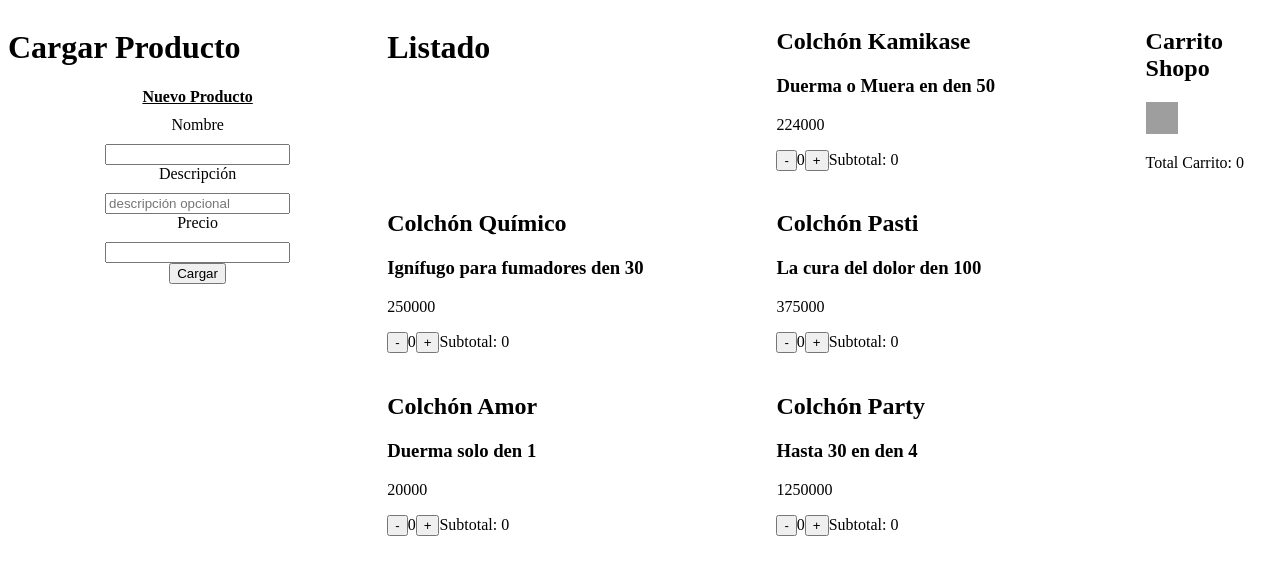
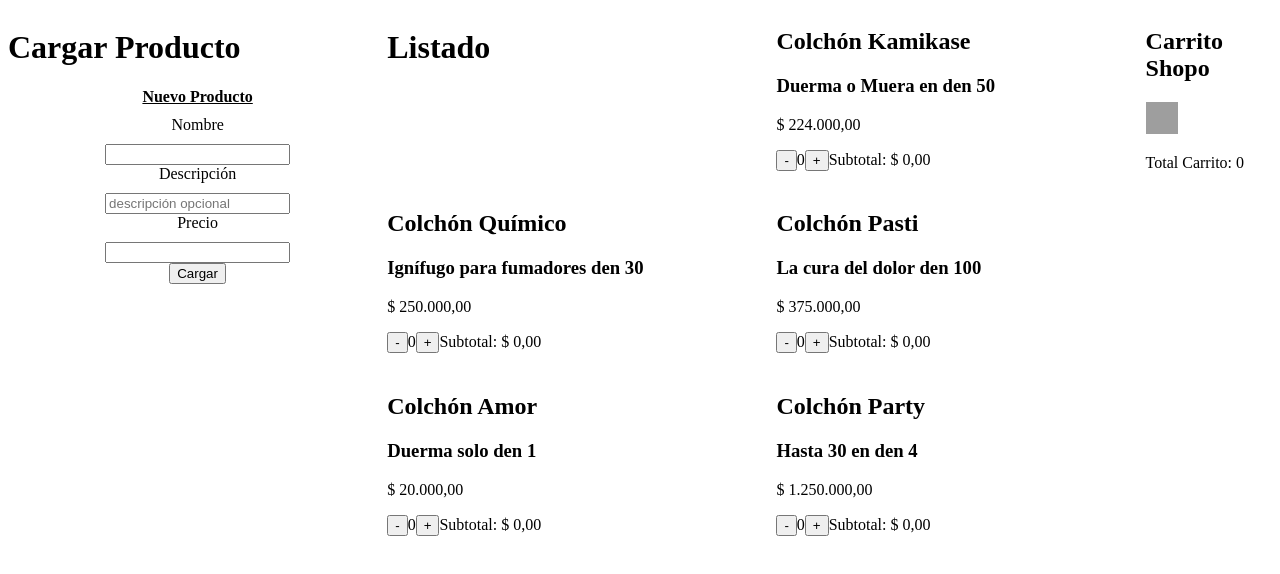
Before and after one commit to LucasEscribe/CarritoShopa, a React (Vite) app in the folder carritoShopa/: page / in a window 1280 px wide. Shown: the top 574 px of the page. Built offline with nearby package versions, Linux system fonts and the light colour scheme; grey boxes are pictures that could not be loaded.

Commit message:
formattedPrice y formattedSubtotal para mostrar precio con punto de mil y dos decimales

```diff
--- a/carritoShopa/src/app/components/Product/Product.tsx
+++ b/carritoShopa/src/app/components/Product/Product.tsx
@@ -1,5 +1,4 @@
 import styles from "./product.module.css";
-
 import { useState } from "react";
 
 type ProductProps = {
@@ -11,33 +10,49 @@ type ProductProps = {
   removeItem: (subtotal: number) => void;
 };
 
+let supertotal = 0;
+
 function Product(props: ProductProps) {
   const [quantity, setQuantity] = useState(0);
 
   const handleAddUnit = () => {
     setQuantity((quantity) => quantity + 1);
-    const subtotal = quantity * props.price;
+    const subtotal = (quantity + 1) * props.price;
     props.updateTotal(subtotal);
   };
 
   const handleRemoveUnit = () => {
     if (quantity > 0) {
       setQuantity((quantity) => quantity - 1);
-      const subtotal = props.price;
+      const subtotal = (quantity - 1) * props.price;
       props.removeItem(subtotal);
     }
   };
+
+  const formattedPrice = props.price.toLocaleString("es-AR", {
+    style: "currency",
+    currency: "ARS",
+    minimumFractionDigits: 2,
+  });
+
+  const subtotal = quantity * props.price;
+  supertotal = supertotal + subtotal;
+  const formattedSubtotal = subtotal.toLocaleString("es-AR", {
+    style: "currency",
+    currency: "ARS",
+    minimumFractionDigits: 2,
+  });
 
   return (
     <div className={styles.product_container}>
       <h2>{props.name}</h2>
       <h3>{props.description}</h3>
-      <p>{props.price}</p>
+      <p>{formattedPrice}</p>
       <div>
         <button onClick={handleRemoveUnit}>-</button>
         <span>{quantity}</span>
         <button onClick={handleAddUnit}>+</button>
-        <span>Subtotal: {quantity * props.price}</span>
+        <span>Subtotal: {formattedSubtotal}</span>
       </div>
     </div>
   );
--- a/carritoShopa/src/app/screens/Home/index.tsx
+++ b/carritoShopa/src/app/screens/Home/index.tsx
@@ -11,31 +11,31 @@ function App() {
   const [totalPrice, setTotalPrice] = useState(0);
   const [products, setProducts] = useState([
     {
-      id: Date.now().toString(),
+      id: 1001,
       name: "Colchón Kamikase",
       description: "Duerma o Muera en den 50",
       price: 224000,
     },
     {
-      id: Date.now().toString(),
+      id: 1002,
       name: "Colchón Químico",
       description: "Ignífugo para fumadores den 30",
       price: 250000,
     },
     {
-      id: Date.now().toString(),
+      id: 1003,
       name: "Colchón Pasti",
       description: "La cura del dolor den 100",
       price: 375000,
     },
     {
-      id: Date.now().toString(),
+      id: 1004,
       name: "Colchón Amor",
       description: "Duerma solo den 1",
       price: 20000,
     },
     {
-      id: Date.now().toString(),
+      id: 1005,
       name: "Colchón Party",
       description: "Hasta 30 en den 4",
       price: 1250000,
```
